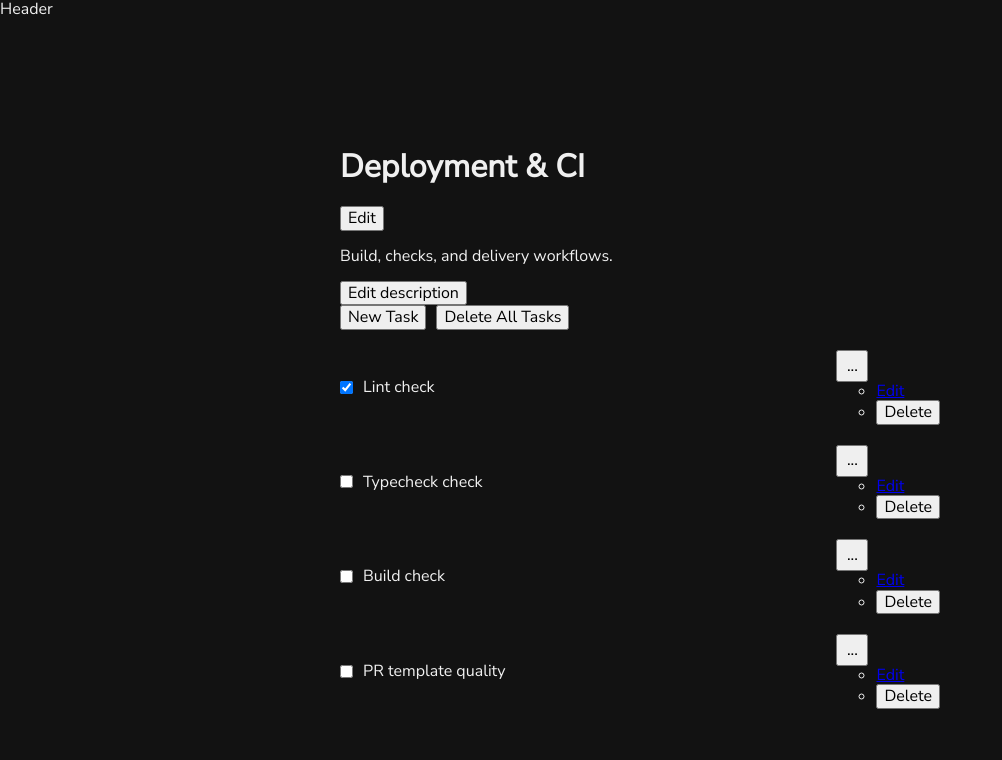
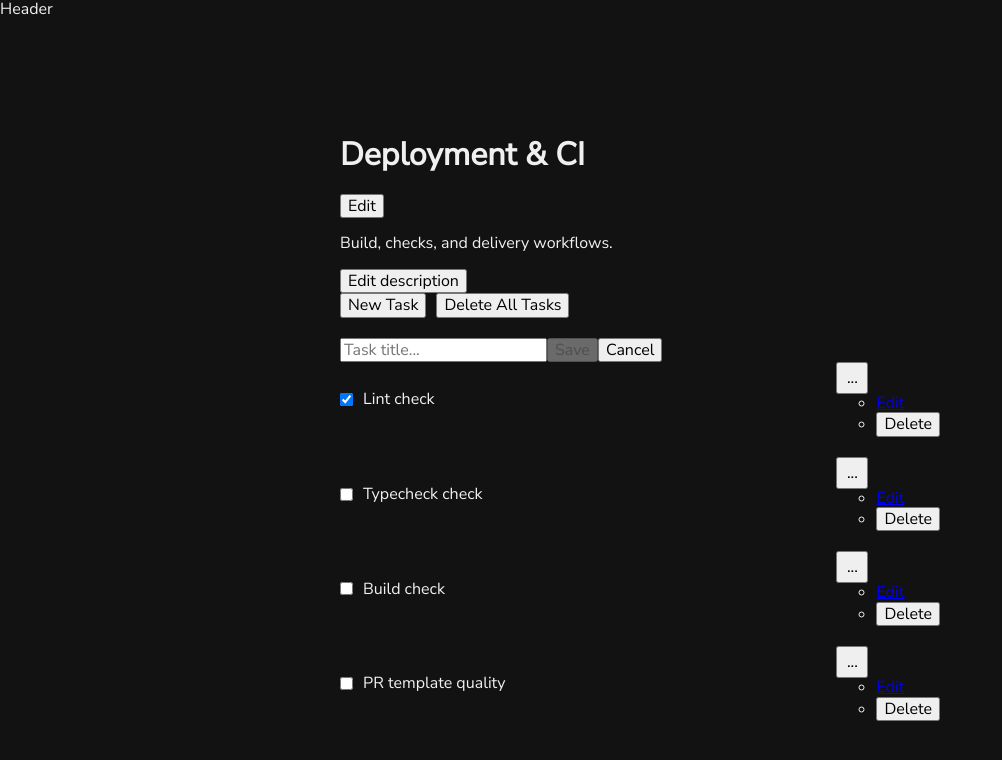
Before and after one commit to mxtrd/taskflow, a React (Vite) app: page /boards/board-deployment-and-ci in a window 1280 px wide. Both pictures are taken after a click on the button "New Task". Shown: the top 760 px of the page, without its empty margins (0-1002 px from the left). Built offline with nearby package versions, Linux system fonts and the light colour scheme.

Commit message:
feat(tasks): add in-board task creation flow with tasks context setup

```diff
--- a/src/main.tsx
+++ b/src/main.tsx
@@ -2,12 +2,15 @@ import { createRoot } from 'react-dom/client'
 import { BrowserRouter } from 'react-router-dom'
 // import { StrictMode } from 'react'
 import { BoardsProvider } from './shared/contexts/BoardsContext'
+import { TasksProvider } from './shared/contexts/TasksContext'
 import App from '@/app'
 
 createRoot(document.getElementById('root')!).render(
   <BrowserRouter basename={import.meta.env.BASE_URL}>
     <BoardsProvider>
-      <App />
+      <TasksProvider>
+        <App />
+      </TasksProvider>
     </BoardsProvider>
   </BrowserRouter>,
 )
--- a/src/pages/board-page/ui/BoardPage.tsx
+++ b/src/pages/board-page/ui/BoardPage.tsx
@@ -1,7 +1,7 @@
 import { useBoards } from '@/shared/hooks/useBoards'
 import { useState } from 'react'
 import { useParams } from 'react-router-dom'
-import { getTasksByBoardId } from '@/shared/mocks/taskflowData'
+import { useTasks } from '@/shared/hooks/useTasks'
 import TaskItem from './task-item/TaskItem'
 import BaseLayout from '@/app/layouts/base-layout'
 import baseStyles from '@/app/styles/base.module.scss'
@@ -9,10 +9,15 @@ import styles from './BoardPage.module.scss'
 
 const BoardPage = () => {
   const { getBoardById, updateBoardTitle, updateBoardDescription } = useBoards()
+  const { getTasksByBoardId, addTask } = useTasks()
+
   const [isEditingTitle, setIsEditingTitle] = useState(false)
   const [draftTitle, setDraftTitle] = useState('')
   const [isAddingDescription, setIsAddingDescription] = useState(false)
   const [draftDescription, setDraftDescription] = useState('')
+  const [isCreatingTask, setIsCreatingTask] = useState(false)
+  const [newTaskTitle, setNewTaskTitle] = useState('')
+
   const { boardId } = useParams<{ boardId: string }>()
   const selectedBoard = boardId ? getBoardById(boardId) : undefined
   const tasks = boardId ? getTasksByBoardId(boardId) : []
@@ -42,7 +47,7 @@ const BoardPage = () => {
   }
 
   const saveTitle = () => {
-    if(!boardId) return
+    if (!boardId) return
 
     const normalizedTitle = draftTitle.trim()
     if (!normalizedTitle) return
@@ -72,6 +77,27 @@ const BoardPage = () => {
     setIsAddingDescription(false)
   }
 
+  const startCreateTask = () => {
+    if(isCreatingTask) return
+    setIsCreatingTask(true)
+  }
+
+  const cancelCreateTask = () => {
+    setNewTaskTitle('')
+    setIsCreatingTask(false)
+  }
+
+  const saveTaskDraft = () => {
+    if(!boardId) return
+
+    const title = newTaskTitle.trim()
+    if(!title) return
+
+    addTask(boardId, title)
+    setNewTaskTitle('')
+    setIsCreatingTask(false)
+  }
+
   if (!selectedBoard) {
     return (
       <BaseLayout title='Taskflow' description='Taskflow - board page'>
@@ -97,7 +123,11 @@ const BoardPage = () => {
                   onChange={(e) => setDraftTitle(e.target.value)}
                   placeholder='Edit title'
                 />
-                <button type='button' onClick={saveTitle} disabled={!draftTitle.trim()}>
+                <button
+                  type='button'
+                  onClick={saveTitle}
+                  disabled={!draftTitle.trim()}
+                >
                   Save
                 </button>
                 <button type='button' onClick={cancelEditTitle}>
@@ -107,7 +137,9 @@ const BoardPage = () => {
             ) : (
               <>
                 <h1 className={styles.title}>{selectedBoard.title}</h1>
-                <button type='button' onClick={startEditTitle}>Edit</button>
+                <button type='button' onClick={startEditTitle}>
+                  Edit
+                </button>
               </>
             )}
             {isAddingDescription ? (
@@ -139,7 +171,11 @@ const BoardPage = () => {
               </button>
             )}
             <div className={styles.buttons}>
-              <button className={styles.button} type='button'>
+              <button
+                className={styles.button}
+                type='button'
+                onClick={startCreateTask}
+              >
                 New Task
               </button>
               <button
@@ -150,6 +186,29 @@ const BoardPage = () => {
                 Delete All Tasks
               </button>
             </div>
+            {isCreatingTask && (
+              <div>
+                <input
+                  type='text'
+                  value={newTaskTitle}
+                  onChange={(e) => setNewTaskTitle(e.target.value)}
+                  placeholder='Task title...'
+                />
+                <button
+                  type='button'
+                  onClick={saveTaskDraft}
+                  disabled={!newTaskTitle.trim()}
+                >
+                  Save
+                </button>
+                <button
+                  type='button'
+                  onClick={cancelCreateTask}
+                >
+                  Cancel
+                </button>
+              </div>
+            )}
             {tasks.length === 0 ? (
               <p>No tasks yet</p>
             ) : (
--- /dev/null
+++ b/src/shared/contexts/TasksContext.tsx
@@ -0,0 +1,44 @@
+import { mockTasksByBoardId, type LocalTask } from '@/shared/mocks/taskflowData'
+import { useState, type ReactNode } from 'react'
+import { TasksContext } from './tasks-context'
+
+type TasksByBoardId = Record<string, LocalTask[]>
+
+export const TasksProvider = ({ children }: { children: ReactNode }) => {
+  const [tasksByBoardId, setTasksByBoardId] =
+    useState<TasksByBoardId>(mockTasksByBoardId)
+
+  const getTasksByBoardId = (boardId: string): LocalTask[] =>
+    tasksByBoardId[boardId] ?? []
+  const getTaskById = (
+    boardId: string,
+    taskId: string,
+  ): LocalTask | undefined =>
+    getTasksByBoardId(boardId).find((task) => task.id === taskId)
+
+  const addTask = (boardId: string, title: string) => {
+    const normalizedTitle = title.trim()
+    if (!normalizedTitle) return
+
+    const newTask: LocalTask = {
+      id: crypto?.randomUUID?.() ?? Date.now().toString(),
+      boardId,
+      title: normalizedTitle,
+      description: '',
+      status: 2, //draft
+    }
+
+    setTasksByBoardId((prev) => ({
+      ...prev,
+      [boardId]: [newTask, ...(prev[boardId] ?? [])],
+    }))
+  }
+
+  const value = {
+    getTasksByBoardId,
+    getTaskById,
+    addTask,
+  }
+
+  return <TasksContext.Provider value={value}>{children}</TasksContext.Provider>
+}
--- /dev/null
+++ b/src/shared/contexts/tasks-context.ts
@@ -0,0 +1,10 @@
+import { createContext } from 'react'
+import type { LocalTask } from '@/shared/mocks/taskflowData'
+
+export type TasksContextValue = {
+  getTasksByBoardId: (boardId: string) => LocalTask[]
+  getTaskById: (boardId: string, taskId: string) => LocalTask | undefined
+  addTask: (boardId: string, title: string) => void
+}
+
+export const TasksContext = createContext<TasksContextValue | null>(null)
--- /dev/null
+++ b/src/shared/hooks/useTasks.ts
@@ -0,0 +1,11 @@
+import { useContext } from 'react'
+import { TasksContext } from '@/shared/contexts/tasks-context'
+
+export const useTasks = () => {
+  const context = useContext(TasksContext)
+  if(!context) {
+    throw new Error('useTasks must be used within TasksProvider')
+  }
+
+  return context
+}
```
